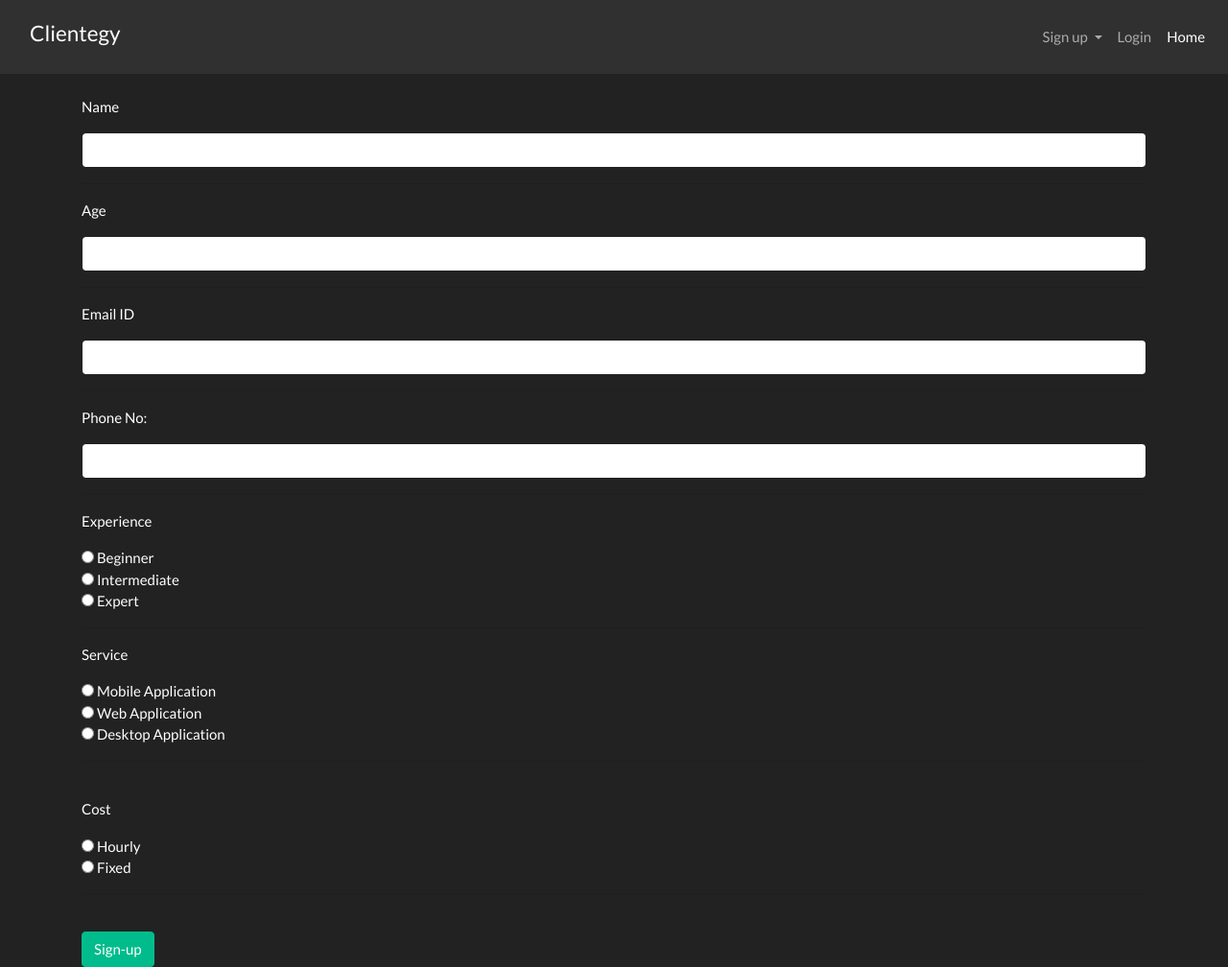
After one commit to sahana-bannigol/SoftwareProjectBiddingSystem, a Django app: page /freelancer_registration/ in a window 1280 px wide. The commit adds this page. Shown: the whole page at 96% size. Run offline with Django 3.2, Linux system fonts and the light colour scheme.

Commit message:
registration and login page

```diff
--- a/clientegy/templates/base_client.html
+++ b/clientegy/templates/base_client.html
@@ -15,7 +15,7 @@
     <div class="collapse navbar-collapse" id="navbarColor01">
       <ul class="navbar-nav ml-auto">
         <li class="nav-item active">
-          <a class="nav-link" href="#">Home
+          <a class="nav-link" href="/">Home
             <span class="sr-only">(current)</span>
           </a>
         </li>
@@ -34,6 +34,7 @@
       </ul>
     </div>
   </nav>
-
+  {% block body%}
+  {% endblock %}
 </body>
 </html>
--- /dev/null
+++ b/clientegy/templates/freelancer_registration.html
@@ -0,0 +1,36 @@
+{% extends 'home_base.html' %}
+{% block body %}
+<div class="container">
+    <form action="/freelancer_registration" method="post"><br>
+        {% csrf_token %}
+        <p>Name</p>
+        <input type="text" name="name" class="form-control"><hr>
+        <p>Age</p>
+        <input type="text" name="age" class="form-control"><hr>
+        <p>Email ID</p>
+        <input type="email" name="email" class="form-control"><hr>
+        <p>Phone No:</p>
+        <input type="tel" name="phoneNo" class="form-control" pattern="[0-9]{10}"><hr>
+        <p>Experience</p>
+            <input type="radio" name="experience"> Beginner<br>
+            <input type="radio" name="experience"> Intermediate<br>
+            <input type="radio" name="experience"> Expert<br>
+        <hr>
+        <p>Service</p>
+        <div class='radiobox'>
+            <input type="radio" name="service" class="checkbox">      Mobile Application
+        </div>
+        <div>
+            <input type="radio" name="service">      Web Application
+        </div>
+        <div>
+            <input type="radio" name="service">      Desktop Application
+        </div>
+        <hr><br>
+        <p>Cost</p>
+        <input type="radio" name="cost"> Hourly<br>
+            <input type="radio" name="cost"> Fixed<hr><br>
+        <button type="submit" class="btn btn-success">Sign-up</button>
+    </form>
+</div>
+{% endblock%}
--- /dev/null
+++ b/clientegy/templates/home_base.html
@@ -0,0 +1,46 @@
+<!DOCTYPE html>
+<html>
+<head>
+	<title>Clientegy</title>
+	<link rel="stylesheet" type="text/css" href="https://bootswatch.com/4/darkly/bootstrap.min.css">
+	<script src="https://code.jquery.com/jquery-3.5.1.slim.min.js" integrity="sha384-DfXdz2htPH0lsSSs5nCTpuj/zy4C+OGpamoFVy38MVBnE+IbbVYUew+OrCXaRkfj" crossorigin="anonymous"></script>
+<script src="https://cdn.jsdelivr.net/npm/bootstrap@4.5.3/dist/js/bootstrap.bundle.min.js" integrity="sha384-ho+j7jyWK8fNQe+A12Hb8AhRq26LrZ/JpcUGGOn+Y7RsweNrtN/tE3MoK7ZeZDyx" crossorigin="anonymous"></script>
+<link rel="stylesheet" type="text/css" href="/static/home.css">
+</head>
+<body>
+<nav class="navbar navbar-expand-lg navbar-dark bg-dark">
+  <div class="container"><a class="navbar-brand" href="/"><h4>Clientegy</h4></a></div>
+  <ul class="navbar-nav ml-auto">
+  <button class="navbar-toggler" type="button" data-toggle="collapse" data-target="#navbarNavDropdown" aria-controls="navbarNavDropdown" aria-expanded="false" aria-label="Toggle navigation">
+    <span class="navbar-toggler-icon"></span>
+  </button>
+
+  <div class="collapse navbar-collapse" id="navbarNavDropdown">
+    <ul class="navbar-nav">
+    	<li class="nav-item dropdown">
+        <a class="nav-link dropdown-toggle" href="#" id="navbarDropdownMenuLink" role="button" data-toggle="dropdown" aria-haspopup="true" aria-expanded="false">
+          Sign up
+        </a>
+        <div class="dropdown-menu" aria-labelledby="navbarDropdownMenuLink">
+          <a class="dropdown-item" href="/freelancer_registration/">As a freelancer</a>
+          <a class="dropdown-item" href="/client_registration/">As a client</a>
+        </div>
+      </li>
+      <li class="nav-item">
+        <a class="nav-link" href="/login/">Login</a>
+      </li>
+      <li class="nav-item active">
+        <a class="nav-link" href="/">Home <span class="sr-only">(current)</span></a>
+      </li>
+
+      <!-- <li class="nav-item">
+        <a class="nav-link" href="#">Pricing</a>
+      </li> -->
+    </ul>
+  </div>
+</ul>
+</nav>
+{% block body %}
+{% endblock %}
+</body>
+</html>
--- a/clientegy/views.py
+++ b/clientegy/views.py
@@ -1,6 +1,28 @@
 from django.shortcuts import render
+from clientegy.models import Developer,Client
 
 
 # Create your views here.
 def home(request) :
     return render(request, "home.html")
+
+def client_registration(request):
+    return render(request,"client_registration.html")
+
+def freelancer_registration(request):
+    return render(request,"freelancer_registration.html")
+
+def login(request):
+    valid=True
+    if request.method=="POST":
+        email=request.POST['email']
+        try:
+            Developer.objects.get(email=email)
+        except Developer.DoesNotExist as e:
+            try:
+                Client.objects.get(email=email)
+            except Client.DoesNotExist as e:
+                print("Not exists")
+                valid=False
+
+    return render(request,"login.html",{'valid':valid})
--- a/swpbs/urls.py
+++ b/swpbs/urls.py
@@ -15,9 +15,12 @@ Including another URLconf
 """
 from django.contrib import admin
 from django.urls import path
-from clientegy.views import home
+from clientegy.views import home,client_registration,freelancer_registration,login
 
 urlpatterns = [
     path('admin/', admin.site.urls),
-    path('', home)
+    path('', home),
+    path('client_registration/',client_registration),
+    path('freelancer_registration/',freelancer_registration),
+    path('login/',login)
 ]
```
Also changed, not shown: clientegy/templates/base_freelancer.html (+3 -9 lines), clientegy/templates/client_registration.html (added, +17 -0 lines), clientegy/templates/home.html (+3 -44 lines), clientegy/templates/login.html (added, +22 -0 lines).
